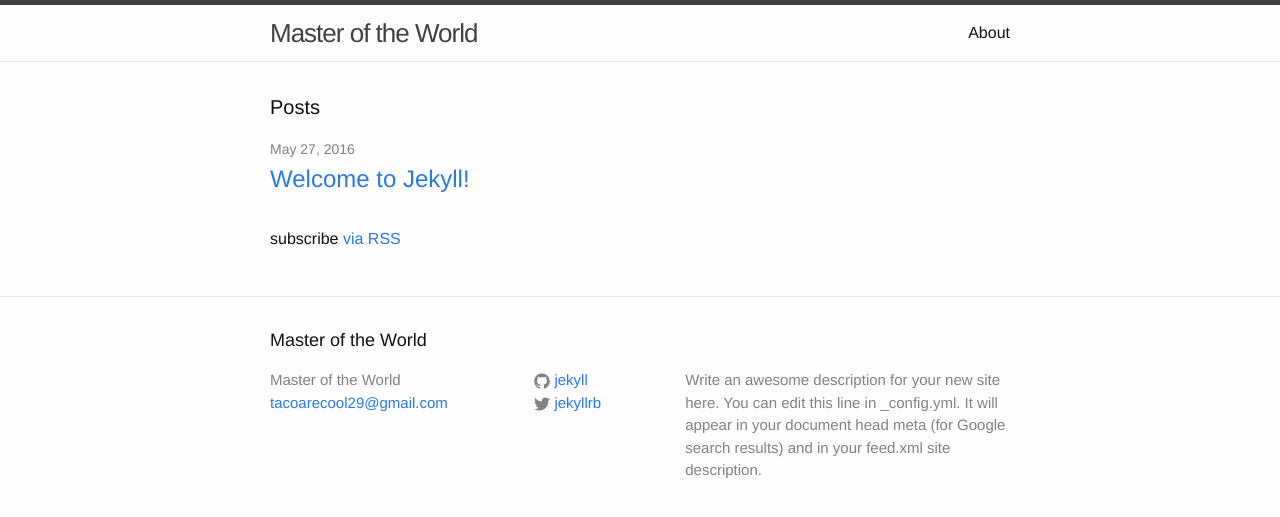
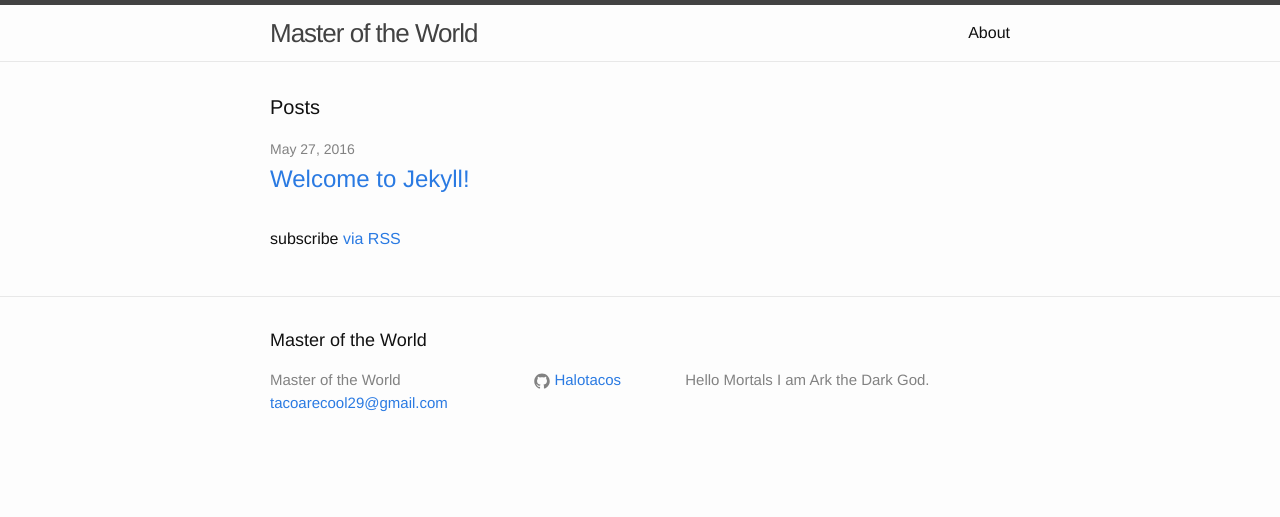
Before and after one commit to Halotacos/Halotacos.github.io, a Jekyll site: the page built from index.html, in a window 1280 px wide. Shown: the top 517 px of the page. Built offline with Jekyll 4.4.1, drawn with Linux system fonts in a browser that asks for light colours.

Commit message:
Update _config.yml

```diff
--- a/_config.yml
+++ b/_config.yml
@@ -9,13 +9,11 @@
 title: Master of the World
 email: tacoarecool29@gmail.com
 description: > # this means to ignore newlines until "baseurl:"
-  Write an awesome description for your new site here. You can edit this
-  line in _config.yml. It will appear in your document head meta (for
-  Google search results) and in your feed.xml site description.
+ Hello Mortals I am Ark the Dark God.
 baseurl: "" # the subpath of your site, e.g. /blog
 url: "http://yourdomain.com" # the base hostname & protocol for your site
-twitter_username: jekyllrb
-github_username:  jekyll
+facebook_username: Noah_Tacos
+github_username:  Halotacos
 
 # Build settings
 markdown: kramdown
```
